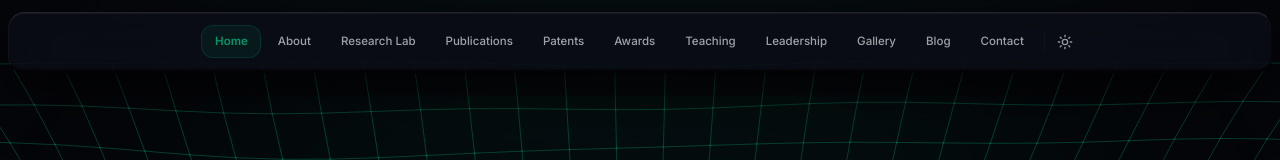
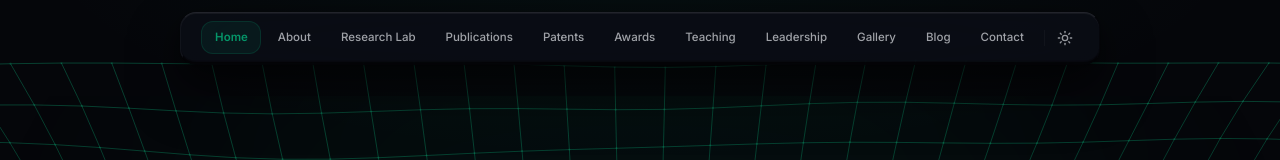
Before and after one commit to Pavanupadhyay27/sm-sir, a Next.js app: page / in a window 1280 px wide. Shown: the top 160 px of the page. Built offline with nearby package versions, Linux system fonts and the light colour scheme.

Commit message:
fix: make navbar floating pill to remove empty side spaces

```diff
--- a/src/components/public/header.tsx
+++ b/src/components/public/header.tsx
@@ -72,10 +72,10 @@ export default function Header() {
       />
 
       {/* ── Desktop full-width navbar ─────────────────────────── */}
-      <div className="fixed top-3 left-2 right-2 z-50 hidden lg:flex justify-center pointer-events-none">
+      <div className="fixed top-3 left-4 right-4 z-50 hidden lg:flex justify-center pointer-events-none">
         <header
-          className={`navbar-3d rounded-2xl flex items-center justify-center pointer-events-auto w-full transition-all duration-300 ${
-            scrolled ? "py-2 px-6" : "py-3 px-8"
+          className={`navbar-3d rounded-2xl flex items-center pointer-events-auto transition-all duration-300 ${
+            scrolled ? "py-1.5 px-4" : "py-2 px-5"
           }`}
         >
           {/* Nav links + toggle all in one centred row */}
```
